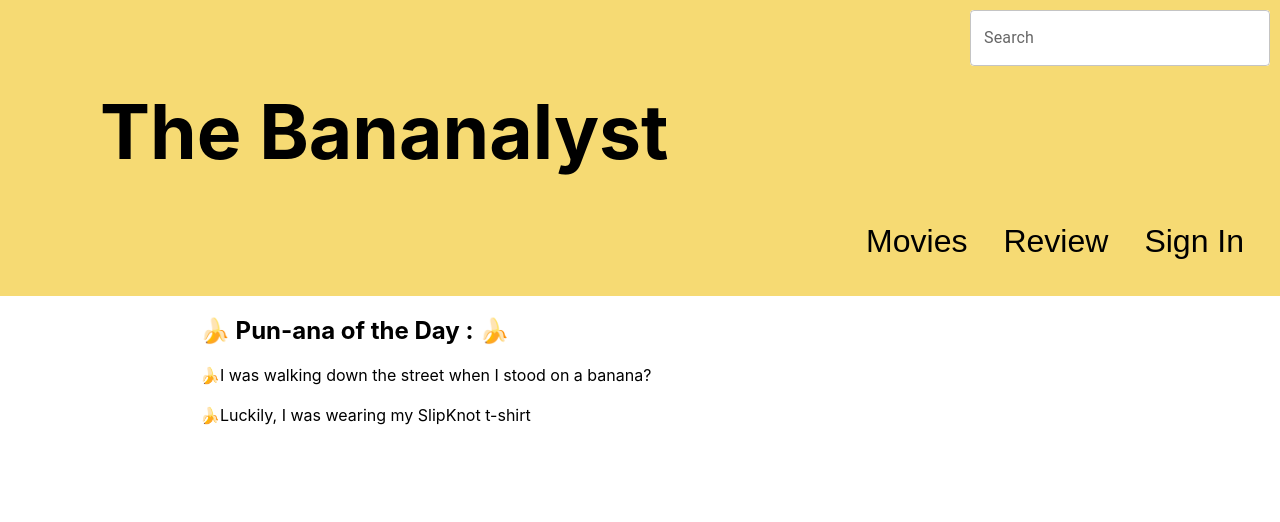
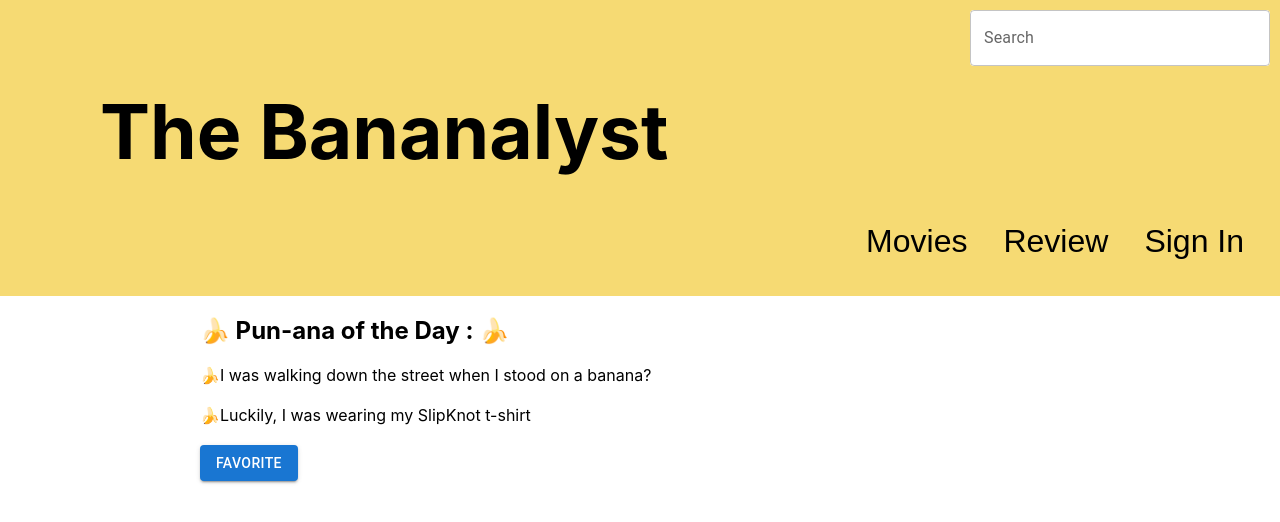
Before and after one commit to bbmcmann/307MovieProject, a React (Create React App) app in the folder frontend/: page / in a window 1280 px wide. Shown: the top 522 px of the page. Built offline with nearby package versions, Linux system fonts and the light colour scheme.

Commit message:
Button to favorite pun

```diff
--- a/frontend/src/components/Home.jsx
+++ b/frontend/src/components/Home.jsx
@@ -1,4 +1,7 @@
-import React from "react";
+import React, { useState, useEffect } from "react";
+import { useParams } from "react-router-dom";
+import { Button } from "@mui/material";
+import axios from "axios";
 import Pun from "./Pun";
 
 function Landing() {
--- a/frontend/src/components/Pun.jsx
+++ b/frontend/src/components/Pun.jsx
@@ -1,4 +1,7 @@
-import React from "react";
+import React, { useState, useEffect } from "react";
+import { useParams } from "react-router-dom";
+import { Button } from "@mui/material";
+import axios from "axios";
 
 function Pun() {
   let pun_q = [
@@ -26,6 +29,10 @@ function Pun() {
       <br></br>
       <br></br>
       &#x1F34C;{pun_a[randomNum]}
+      <br></br>
+      <br></br>
+      {/* need to have the button only show up if user is logged in / verified */}
+      <Button variant="contained">Favorite</Button>
     </div>
   );
 }
```
